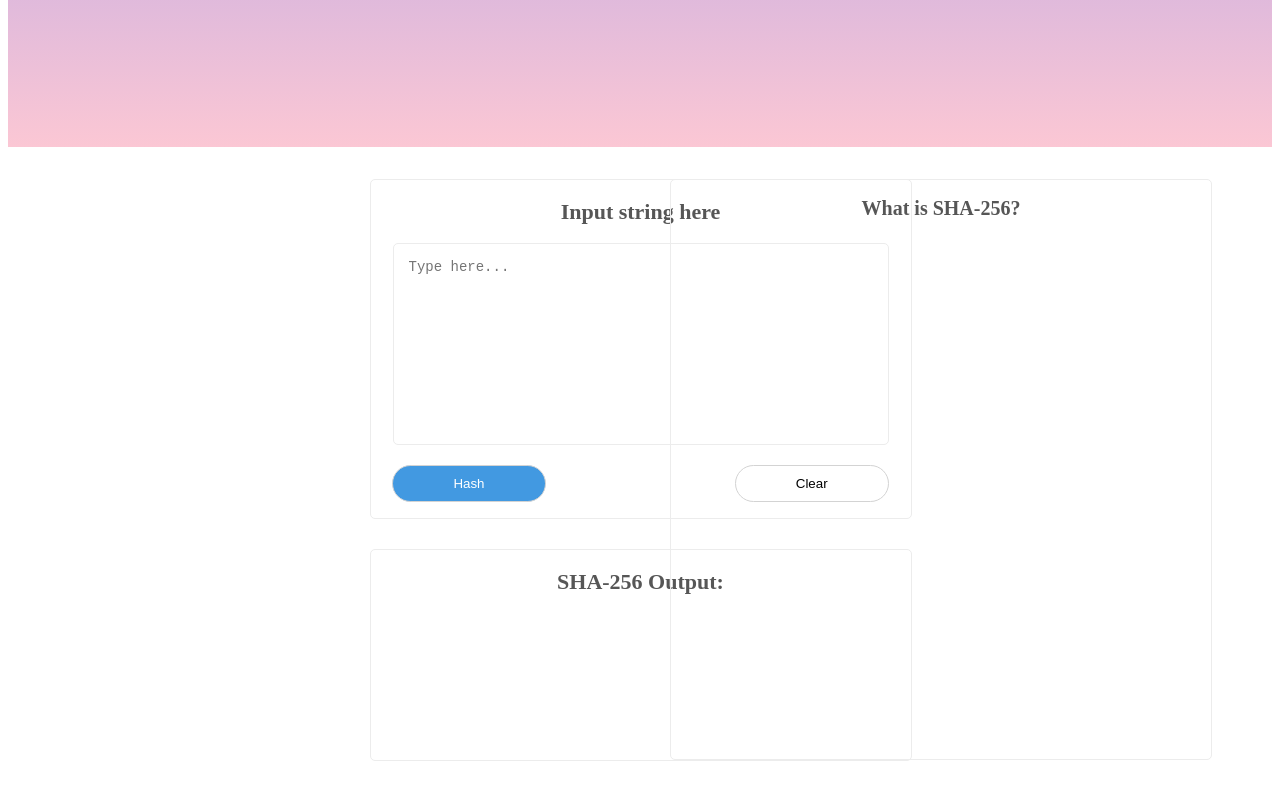
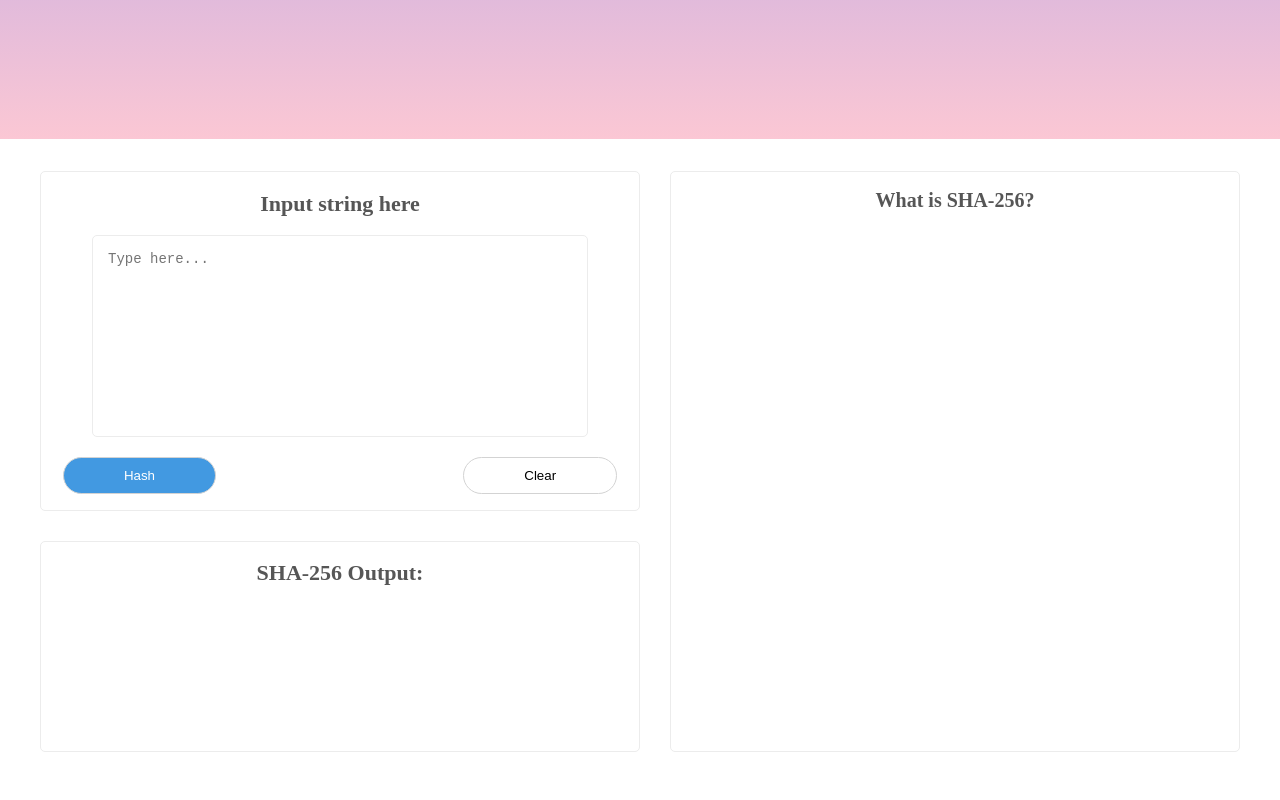
Before and after one commit to ptdanhhh/SHA256-Tool, a React (Create React App) app: page / in a window 1280 px wide. Shown: the part 410-1210 px from the top of the page. Built offline with nearby package versions, Linux system fonts and the light colour scheme.

Commit message:
Modified output

```diff
--- a/src/App.js
+++ b/src/App.js
@@ -1,7 +1,5 @@
+import Header from './Header.js';
 import InputField from './InputField.js';
-import Header from './Header.js';
-
-
 
 function App() {
   return (
--- a/src/InputField.js
+++ b/src/InputField.js
@@ -1,53 +1,63 @@
-import React from 'react';
-import './index.css';
+import { sha256 } from "js-sha256";
+import React, { useState } from "react";
+import "./index.css";
+
+function InputField() {
+  const [inputValue, setInputValue] = useState("");
+  const [hashValue, setHashValue] = useState("");
 
 
-function InputField() {
+  const handleClearValue = () => {
+    setInputValue("");
+  }
+
+  const handleHashValue = () =>{
+    const hashed = sha256(inputValue);
+    setHashValue(hashed);
+    setInputValue("");
+  }
+
   return (
-    <section>
-      <div className='wrapperInput'>
-        <div className='hash-content'>
-          <div className='hash-in'>
-
-
+    <section className="container">
+      <div className="wrapperInput">
+        <div className="hash-content">
+          <div className="hash-in">
             <h2>Input string here</h2>
-            <div className='text-area'>
-              <textarea className='textarea' placeholder='Type here...' required></textarea>
+            <div className="text-area">
+              <textarea
+                className="textarea"
+                placeholder="Type here..."
+                value={inputValue}
+                onChange={(e) => setInputValue(e.target.value)}
+              ></textarea>
             </div>
 
-            <div className='btn-in'>
-
-              <div className='hashbtn'>
-                <button className="btn btn--hash">Hash</button>
+            <div className="btn-in">
+              <div className="hashbtn">
+                <button className="btn btn--hash" onClick={handleHashValue}>Hash</button>
               </div>
 
-              <div className='clearbtn'>
-                <button className="btn btn--clear">Clear</button>
+              <div className="clearbtn">
+                <button className="btn btn--clear" onClick={handleClearValue}>Clear</button>
               </div>
-
             </div>
-
           </div>
 
-
-          <div className='hash-out'>
+          <div className="hash-out">
             <h2>SHA-256 Output:</h2>
-
+            <p>{hashValue&&hashValue.match(/.{1,4}/g).join(" ")}</p>
           </div>
         </div>
 
         {/* end hash-content */}
-        <div className='sha-text'>
-            <div className='sha-title'>
-              <h2>What is SHA-256?</h2>
-            </div>
+        <div className="sha-text">
+          <div className="sha-title">
+            <h2>What is SHA-256?</h2>
+          </div>
         </div>
-
-
-
       </div>
     </section>
-  )
+  );
 }
 
-export default InputField
+export default InputField;
--- a/src/index.css
+++ b/src/index.css
@@ -1,3 +1,7 @@
+body,html{
+  padding: 0;
+  margin: 0;
+}
 .app {
   font-family: opensans;
 }
@@ -23,7 +27,9 @@
 
 .hash-content{
   flex-basis: 50%;
-  text-align: cente;
+  text-align: center;
+  display: flex;
+  flex-direction: column;
 }
 
 .hash-content h2{
@@ -32,12 +38,9 @@
 }
 
 .hash-in{
-  width: 540px;
-  height: 338px;
   background: white;
   border-radius: 5px;
   border: 1px solid #ececec;
-  margin-left: 57.2%;
 }
 
 .hash-in textarea{
@@ -53,12 +56,10 @@
 }
 
 .hash-out{
-  width: 540px;
-  height: 210px;
   border-radius: 5px;
   border: 1px solid #ececec;
   margin-top: 30px;
-  margin-left: 57.2%;
+  flex: 1 1;
 }
 
 .btn-in{
@@ -79,6 +80,7 @@
   padding: 10px 60px;
   border-radius: 200px;
   border: 1px solid #d3d3d3;
+  cursor: pointer;
 }
 
 .btn--hash{
@@ -103,8 +105,19 @@
 
 .sha-title{
   margin-left: 30px;
-  width: 540px;
   height: 579px;
   border-radius: 5px;
   border: 1px solid #ececec;
 }
+
+
+.container{
+  max-width: 1200px;
+  margin: auto;
+
+}
+
+.d-flex{
+  display: flex;
+  justify-content: center;
+}
```
Also changed, not shown: src/InputForm.jsx (added, +45 -0 lines).
